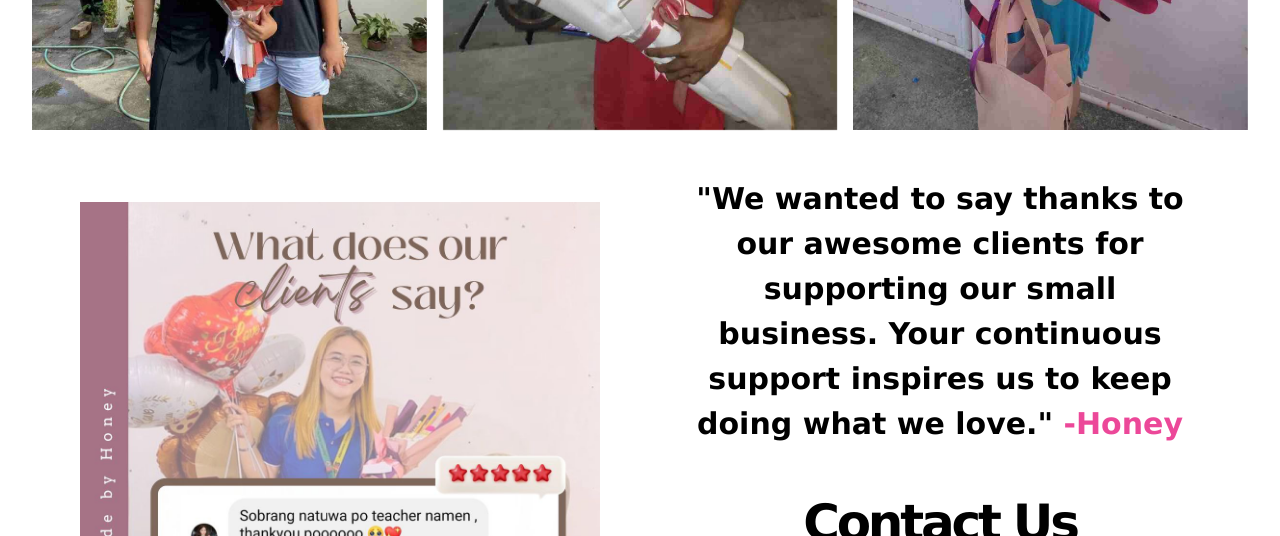
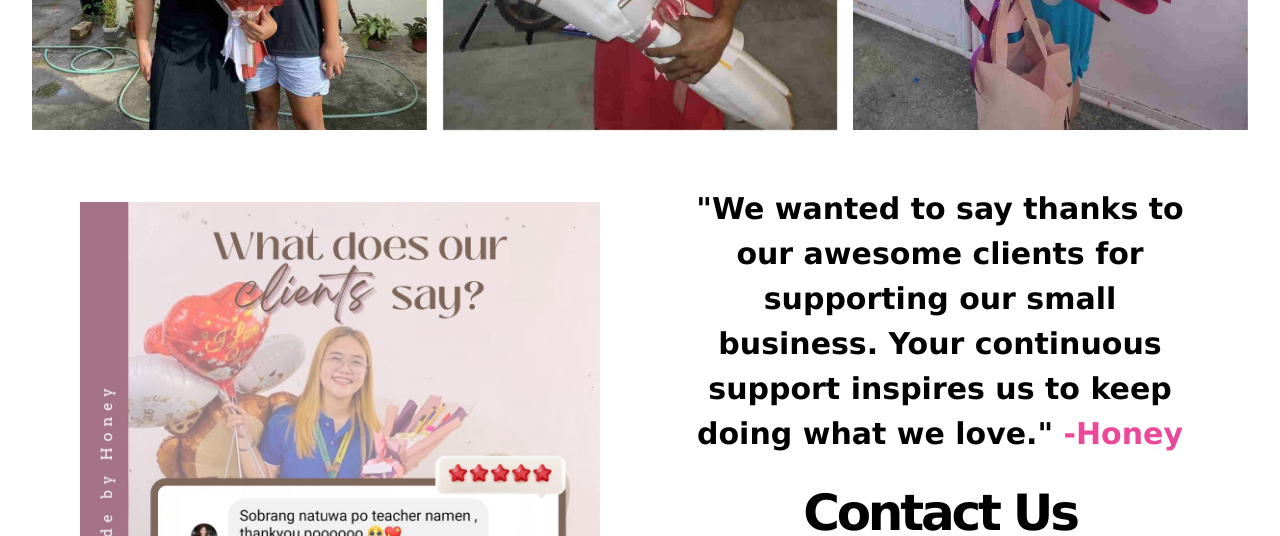
Before and after one commit to james1821/Honey_Shop, a React (Vite) app: page / in a window 1280 px wide. Shown: the part 3460-3996 px from the top of the page. Built offline with nearby package versions, Linux system fonts and the light colour scheme.

Commit message:
padding changes

```diff
--- a/src/component/Testimonials.jsx
+++ b/src/component/Testimonials.jsx
@@ -38,7 +38,7 @@ function Testimonials() {
         id="Nav"
         className="h-full lg:h-[430px] lg:w-1/2 flex flex-col items-center justify-center m-auto"
       >
-        <p className="text-[25px] lg:text-[30px] text-center py-10 lg:px-10 p-auto">
+        <p className="text-[25px] lg:text-[30px] text-center pt-10 pb-5 lg:px-10 p-auto">
           "We wanted to say thanks to our awesome clients for supporting our
           small business. Your continuous support inspires us to keep doing what
           we love." <span className="text-pink-500">-Honey</span>
```
